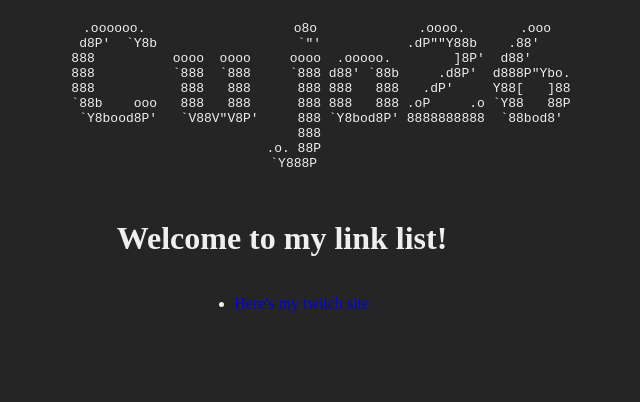
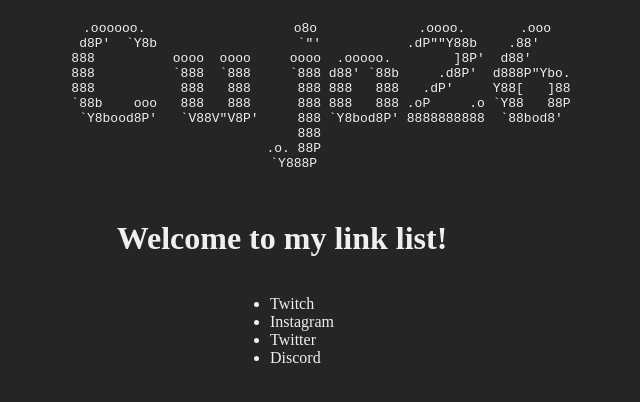
Before and after one commit to MalcolmE26/personalsite, a plain HTML site: page index.html in a window 1280 px wide. Shown: the whole page, without its empty margins (358-998 px from the left). Drawn offline with Linux system fonts and the light colour scheme.

Commit message:
added placeholder links

```diff
--- a/css/styles.css
+++ b/css/styles.css
@@ -17,4 +17,9 @@ body {
 
 a {
     text-decoration: none;
+    color: #EFEFEF;
 }
+
+a:hover{
+    color: #959595;
+}
--- a/index.html
+++ b/index.html
@@ -25,7 +25,10 @@
         <h1>Welcome to my link list!</h1>
 
         <ul>
-            <li><a href="https://twitch.tv/cujotwentysix">Here's my twitch site</a></li>
+            <li><a href="https://twitch.tv/cujotwentysix">Twitch</a></li>
+            <li><a href="#">Instagram</a></li>
+            <li><a href="#">Twitter</a></li>
+            <li><a href="#">Discord</a></li>
         </ul>
     </div>
 </body>
```
